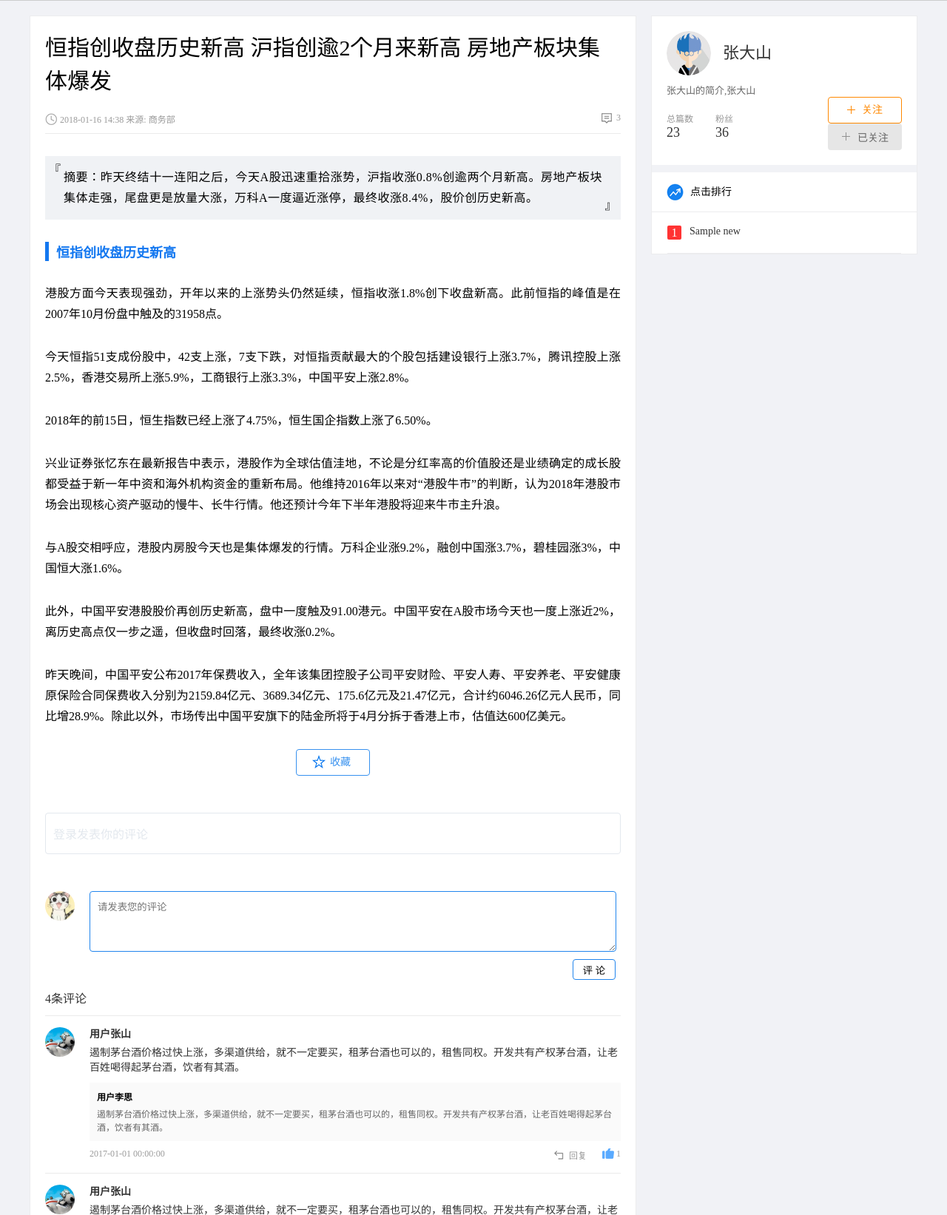
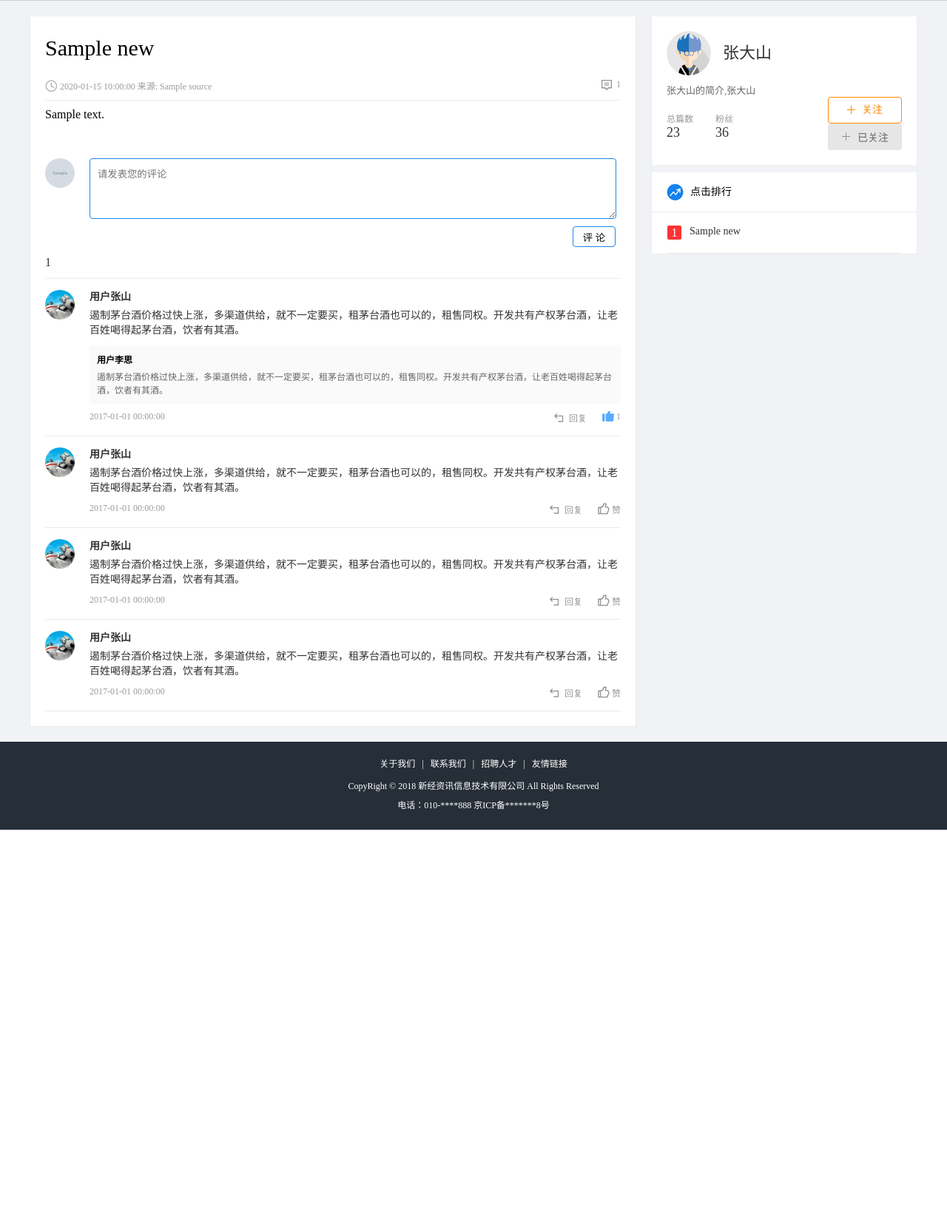
Before and after one commit to Satankitty/flask_project, a Flask app: template logic/templates/news/detail.html in a window 1280 px wide. Shown: the part 59-1702 px from the top of the page at 74% size. After the commit the page ends 1181 px from the top, so only its background shows below. Run offline with Flask 2, Linux system fonts and the light colour scheme; the template is opened without the code that fills it: most values are stand-ins (such as "Sample title", 1, 10 or a date in 2020); grey boxes marked "Sample" are stand-in pictures; parts of the project's set-up code (start-up, migrations or seed data) failed here and were passed over.

Commit message:
新闻详情页数据展示和更新点击量

```diff
--- a/logic/modules/passport/views.py
+++ b/logic/modules/passport/views.py
@@ -172,6 +172,7 @@ def login():
     # 3. 使用手机号查询用户信息
     try:
         user = User.query.filter(User.mobile == mobile).first()
+        print(user,type(user))
     except Exception as e:
         current_app.logger.error(e)
         return jsonify(errno =response_code.RET.DBERR, errmsg = '查询用户数据失败' )
--- a/logic/static/news/js/main.js
+++ b/logic/static/news/js/main.js
@@ -133,7 +133,7 @@ $(function(){
             contentType:'application/json',
             success:function (response) {
                 if (response.errno =='0'){
-                    alert(response.errmsg)
+
                    location.reload()
                 }else{
                 alert(response.errmsg)
--- a/logic/templates/news/detail.html
+++ b/logic/templates/news/detail.html
@@ -5,53 +5,36 @@
 {% block content %}
   <div class="conter_con">
         <div class="detail_con fl">
-            <h3>恒指创收盘历史新高 沪指创逾2个月来新高 房地产板块集体爆发</h3>
-            <div class="detail_about clearfix">
-                <span class="time_souce fl">2018-01-16 14:38 来源: 商务部</span>
-                <span class="comment fr">3</span>
-            </div>
-
-            <p class="summary">
-                摘要：昨天终结十一连阳之后，今天A股迅速重拾涨势，沪指收涨0.8%创逾两个月新高。房地产板块集体走强，尾盘更是放量大涨，万科A一度逼近涨停，最终收涨8.4%，股价创历史新高。
-            </p>
-
-            <h4>恒指创收盘历史新高</h4>
-
-            <p>
-            港股方面今天表现强劲，开年以来的上涨势头仍然延续，恒指收涨1.8%创下收盘新高。此前恒指的峰值是在2007年10月份盘中触及的31958点。</p>
-<p>
-今天恒指51支成份股中，42支上涨，7支下跌，对恒指贡献最大的个股包括建设银行上涨3.7%，腾讯控股上涨2.5%，香港交易所上涨5.9%，工商银行上涨3.3%，中国平安上涨2.8%。</p>
-<p>
-2018年的前15日，恒生指数已经上涨了4.75%，恒生国企指数上涨了6.50%。</p>
-<p>
-兴业证券张忆东在最新报告中表示，港股作为全球估值洼地，不论是分红率高的价值股还是业绩确定的成长股都受益于新一年中资和海外机构资金的重新布局。他维持2016年以来对“港股牛市”的判断，认为2018年港股市场会出现核心资产驱动的慢牛、长牛行情。他还预计今年下半年港股将迎来牛市主升浪。</p>
-<p>
-与A股交相呼应，港股内房股今天也是集体爆发的行情。万科企业涨9.2%，融创中国涨3.7%，碧桂园涨3%，中国恒大涨1.6%。</p>
-<p>
-此外，中国平安港股股价再创历史新高，盘中一度触及91.00港元。中国平安在A股市场今天也一度上涨近2%，离历史高点仅一步之遥，但收盘时回落，最终收涨0.2%。</p>
-<p>
-昨天晚间，中国平安公布2017年保费收入，全年该集团控股子公司平安财险、平安人寿、平安养老、平安健康原保险合同保费收入分别为2159.84亿元、3689.34亿元、175.6亿元及21.47亿元，合计约6046.26亿元人民币，同比增28.9%。除此以外，市场传出中国平安旗下的陆金所将于4月分拆于香港上市，估值达600亿美元。</p>
+            <h3>{{ context.news.title }}</h3>
+        <div class="detail_about clearfix">
+            <span class="time_souce fl">{{ context.news.create_time }} 来源: {{ context.news.source }}</span>
+            <span class="comment fr">{{ context.news.comments_count }}</span>
+        </div>
+        {{ context.news.content | safe }}
 
 
-        <a href="javascript:;" class="collection block-center">收藏</a>
-        <a href="javascript:;" class="collected block-center" style="display: none"><span class="out">已收藏</span><span class="over">取消收藏</span></a>
-
-
-        <div class="comment_form_logout">
-            登录发表你的评论
-        </div>
-
-        <form action="" class="comment_form">
+       {% if context.user %}
+        <form action="" class="comment_form" data-newsid="{{ context.news.id }}">
             <div class="person_pic">
-                <img src="../../static/news/images/cat.jpg" alt="用户图标">
+                <img src="{% if context.user.avatar_url %}
+                    {{ context.user.avatar_url }}
+                {% else %}
+                    ../../static/news/images/person01.png
+                {% endif %}" alt="用户图标">
             </div>
             <textarea placeholder="请发表您的评论" class="comment_input"></textarea>
             <input type="submit" name="" value="评 论" class="comment_sub">
         </form>
+    {% else %}
+        <div class="comment_form_logout">
+            登录发表你的评论
+        </div>
+    {% endif %}
+
 
 
         <div class="comment_count">
-            4条评论
+            {{ context.news.comments_count }}
         </div>
 
         <div class="comment_list_con">
```
Also changed, not shown: logic/modules/news/views.py (+21 -3 lines).
